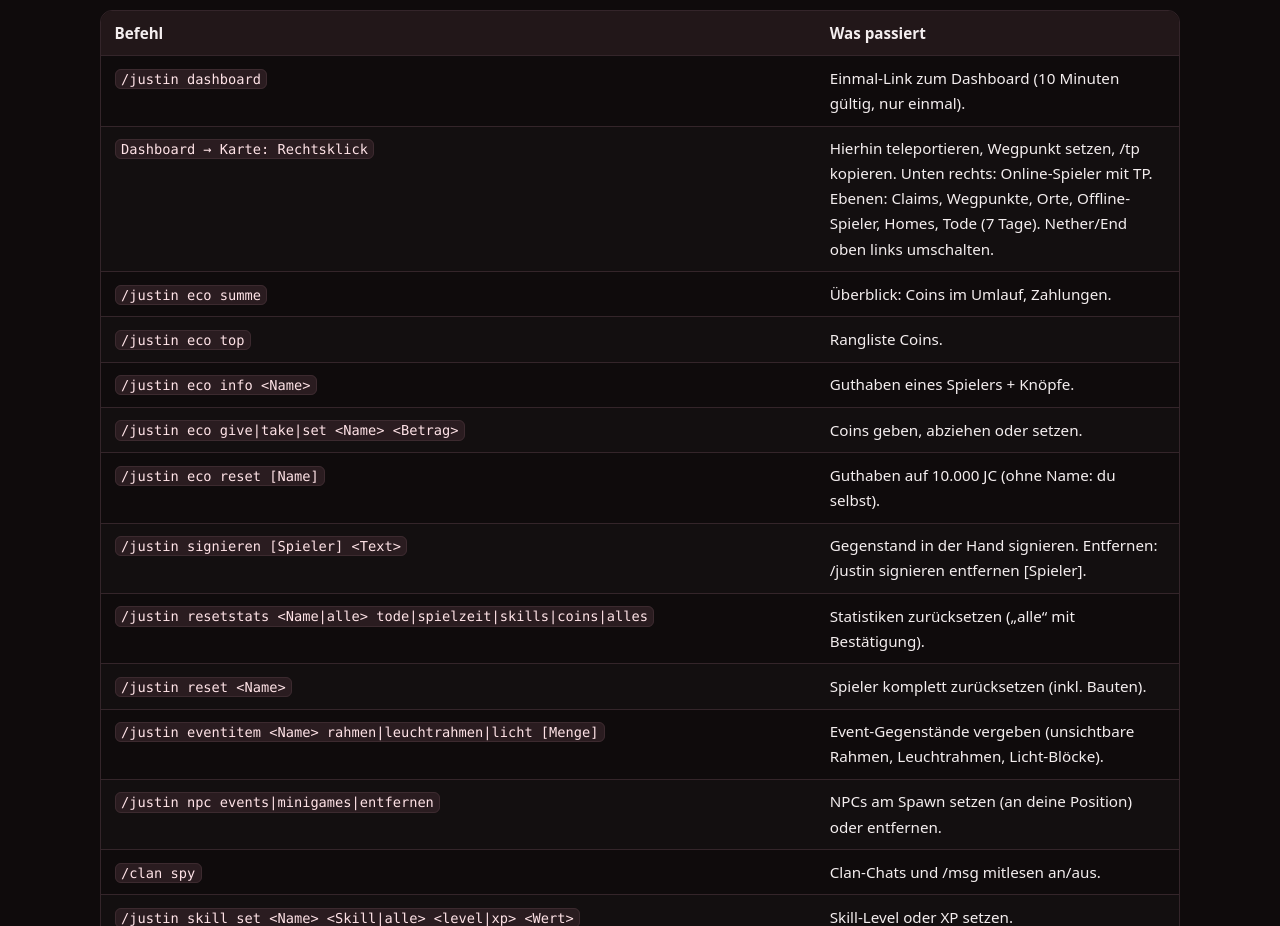
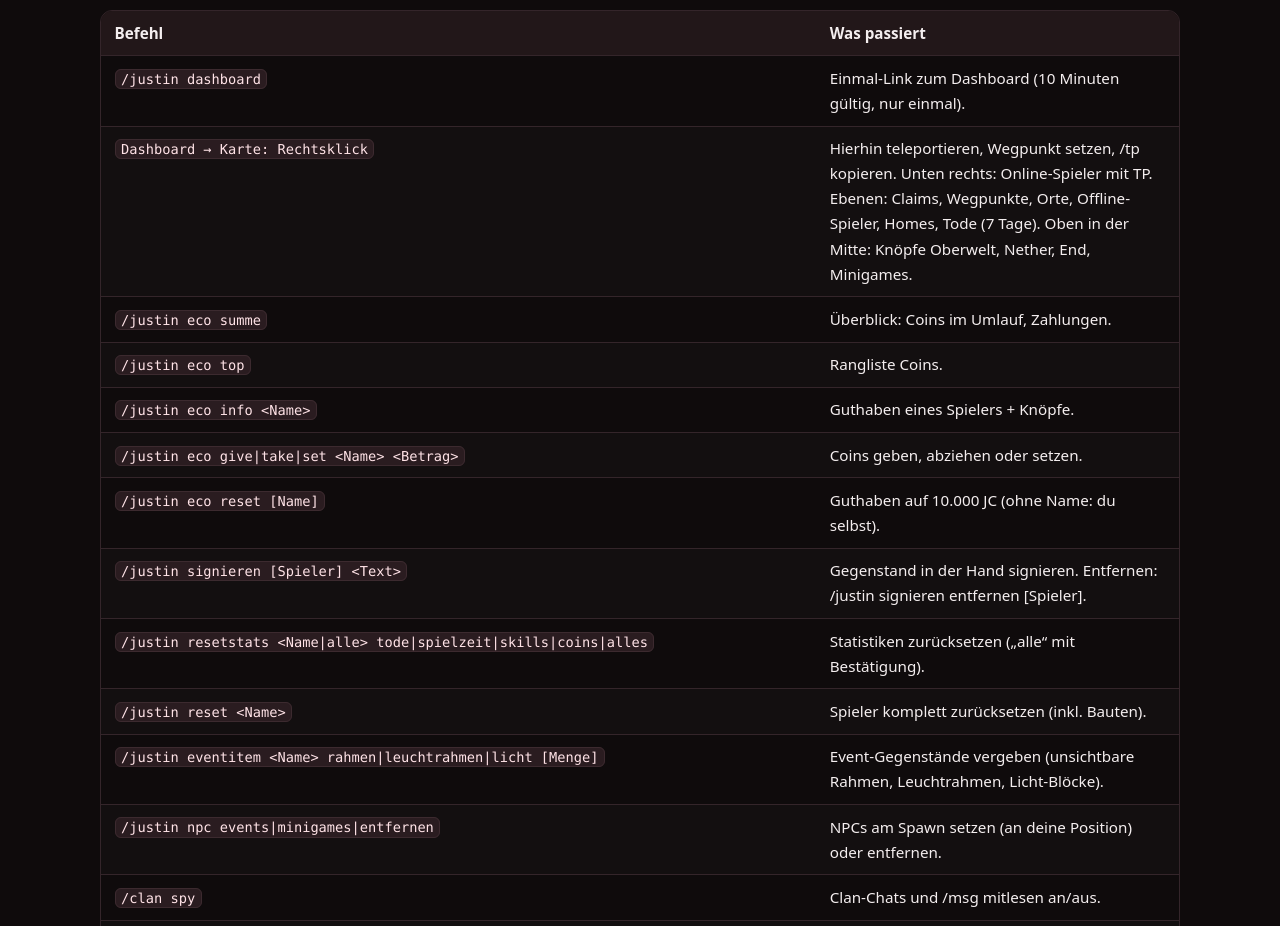
Before and after one commit to JustinW03/website, a plain HTML site: page admin.html in a window 1280 px wide. Shown: the part 3700-4626 px from the top of the page. Drawn offline with Linux system fonts and the light colour scheme.

Commit message:
Add files via upload

```diff
--- a/admin.html
+++ b/admin.html
@@ -114,7 +114,7 @@
       <h3>Nur Owner</h3>
       <div class="table-wrap" role="region" aria-label="Nur Owner" tabindex="0"><table><thead><tr><th scope="col">Befehl</th><th scope="col">Was passiert</th></tr></thead><tbody>
 <tr><td><code>/justin dashboard</code></td><td>Einmal-Link zum Dashboard (10 Minuten gültig, nur einmal).</td></tr>
-<tr><td><code>Dashboard → Karte: Rechtsklick</code></td><td>Hierhin teleportieren, Wegpunkt setzen, /tp kopieren. Unten rechts: Online-Spieler mit TP. Ebenen: Claims, Wegpunkte, Orte, Offline-Spieler, Homes, Tode (7 Tage). Nether/End oben links umschalten.</td></tr>
+<tr><td><code>Dashboard → Karte: Rechtsklick</code></td><td>Hierhin teleportieren, Wegpunkt setzen, /tp kopieren. Unten rechts: Online-Spieler mit TP. Ebenen: Claims, Wegpunkte, Orte, Offline-Spieler, Homes, Tode (7 Tage). Oben in der Mitte: Knöpfe Oberwelt, Nether, End, Minigames.</td></tr>
 <tr><td><code>/justin eco summe</code></td><td>Überblick: Coins im Umlauf, Zahlungen.</td></tr>
 <tr><td><code>/justin eco top</code></td><td>Rangliste Coins.</td></tr>
 <tr><td><code>/justin eco info &lt;Name&gt;</code></td><td>Guthaben eines Spielers + Knöpfe.</td></tr>
```
